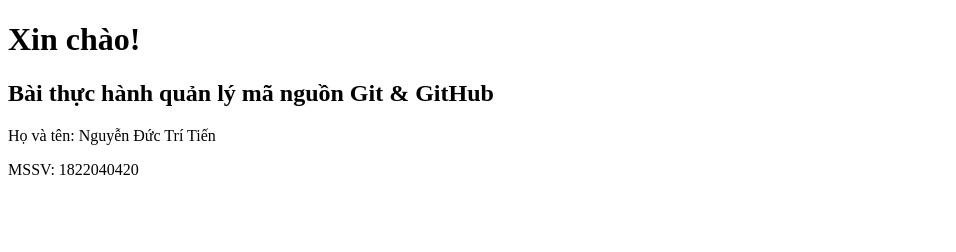
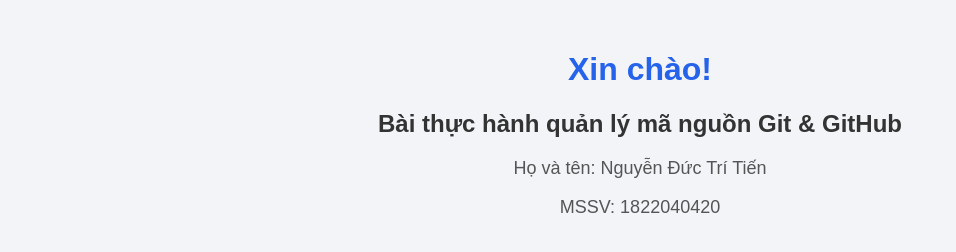
Before and after one commit to nguyenductritien-code/ThucHanhGit_1822040420, a plain HTML site: page index.html in a window 1280 px wide. Shown: the whole page, without its empty margins (0-956 px from the left). Drawn offline with Linux system fonts and the light colour scheme.

Commit message:
Add basic website interface with CSS

```diff
--- a/index.html
+++ b/index.html
@@ -4,8 +4,8 @@
     <meta charset="UTF-8">
     <meta name="viewport" content="width=device-width, initial-scale=1.0">
     <title>Bài thực hành Git</title>
-</head>
-<body>
+    <link rel="stylesheet" href="style.css">
+</head><body>
 
     <h1>Xin chào!</h1>
 
--- /dev/null
+++ b/style.css
@@ -0,0 +1,24 @@
+/* Định dạng chung */
+body {
+    font-family: Arial, sans-serif;
+    background-color: #f2f4f8;
+    margin: 0;
+    padding: 30px;
+    text-align: center;
+}
+
+/* Tiêu đề */
+h1 {
+    color: #2563eb;
+}
+
+/* Tiêu đề phụ */
+h2 {
+    color: #333;
+}
+
+/* Đoạn văn */
+p {
+    color: #555;
+    font-size: 18px;
+}
```
